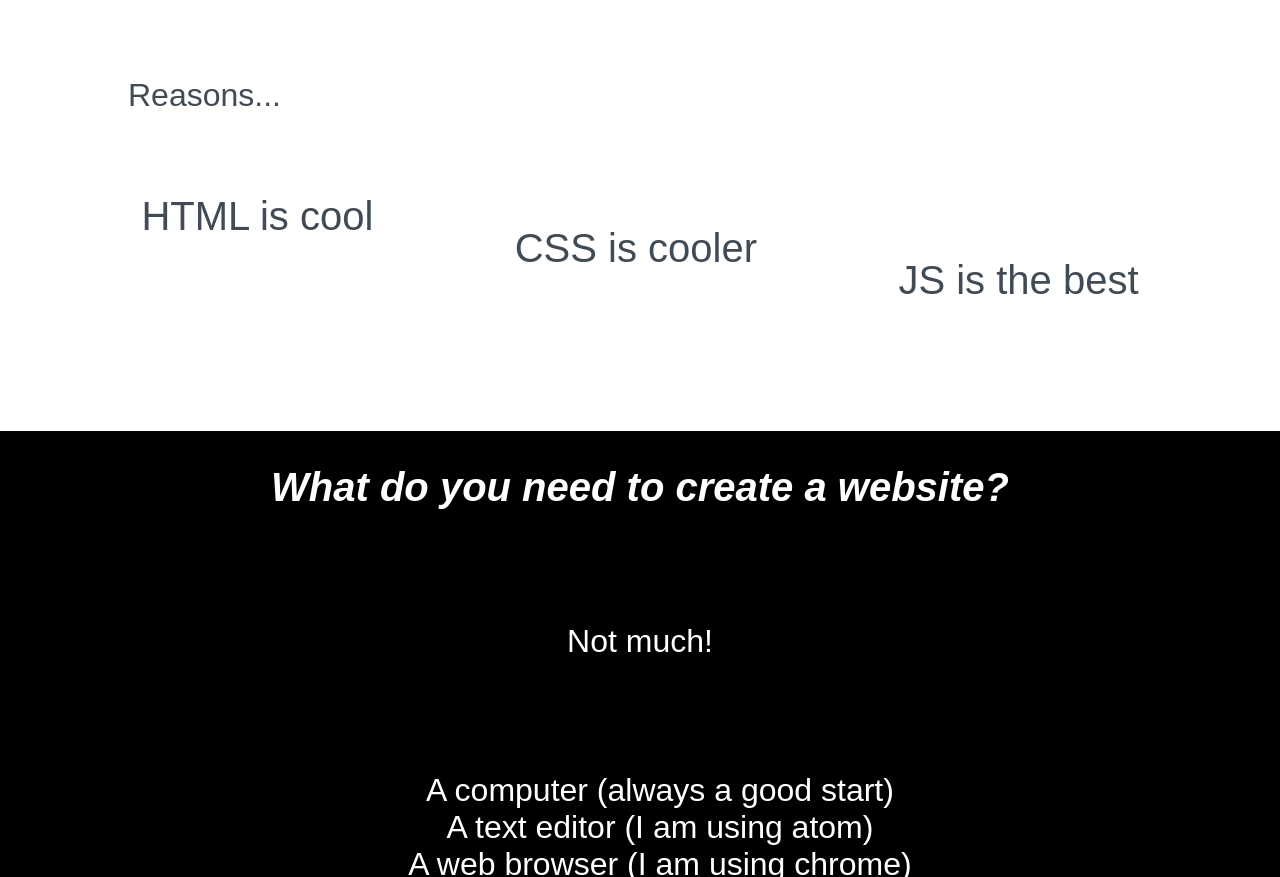
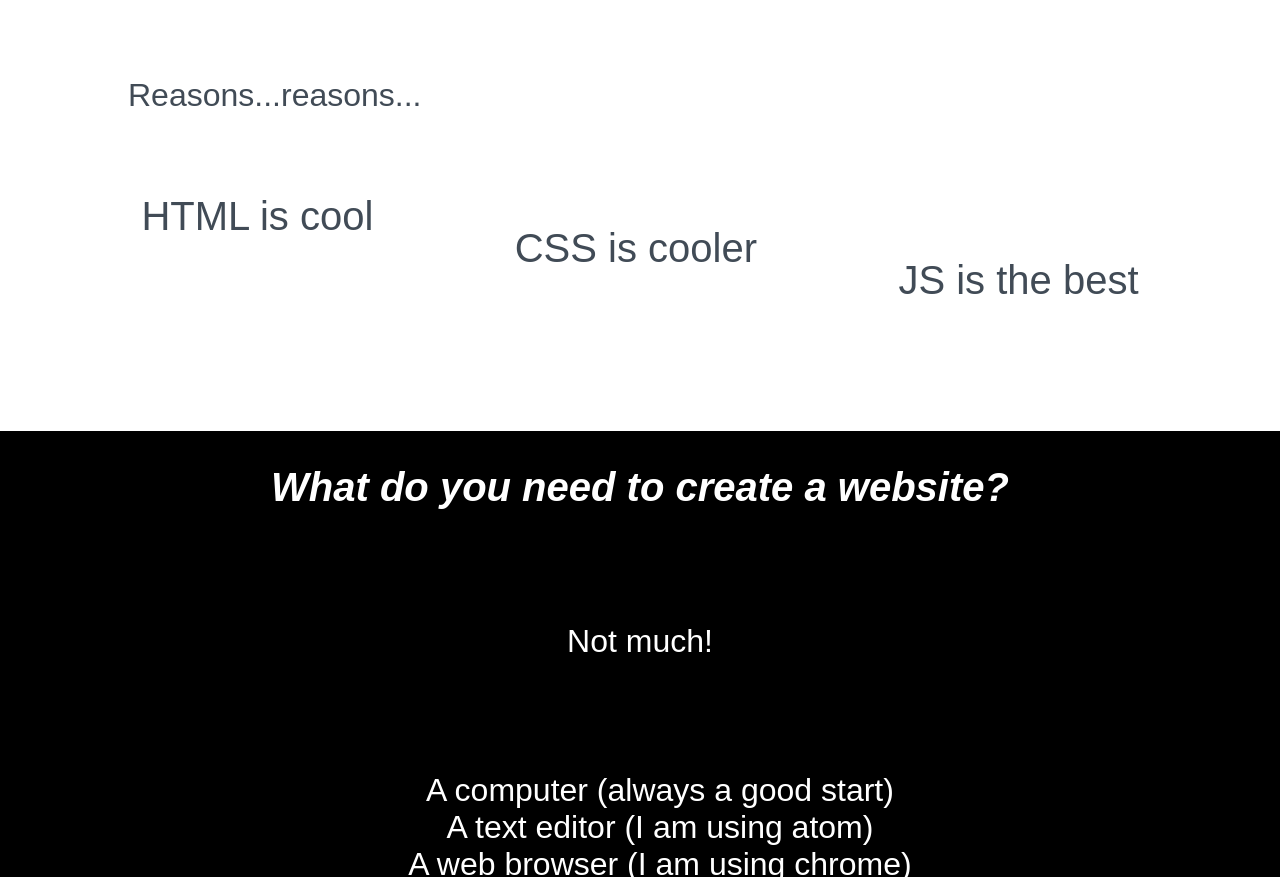
Before and after one commit to MaryOsoteku/beginners-week-one, a plain HTML site: page index.html in a window 1280 px wide. Shown: the part 1005-1882 px from the top of the page. Drawn offline with Linux system fonts and the light colour scheme.

Commit message:
Added text 'reasons x2'

```diff
--- a/index.html
+++ b/index.html
@@ -25,7 +25,7 @@
         Everyone should learn to code, here are some pretty good reasons why...
       </p>
       <p>
-          Reasons...
+          Reasons...reasons...
       </p>
       <ol>
         <li>HTML is cool</li>
```
